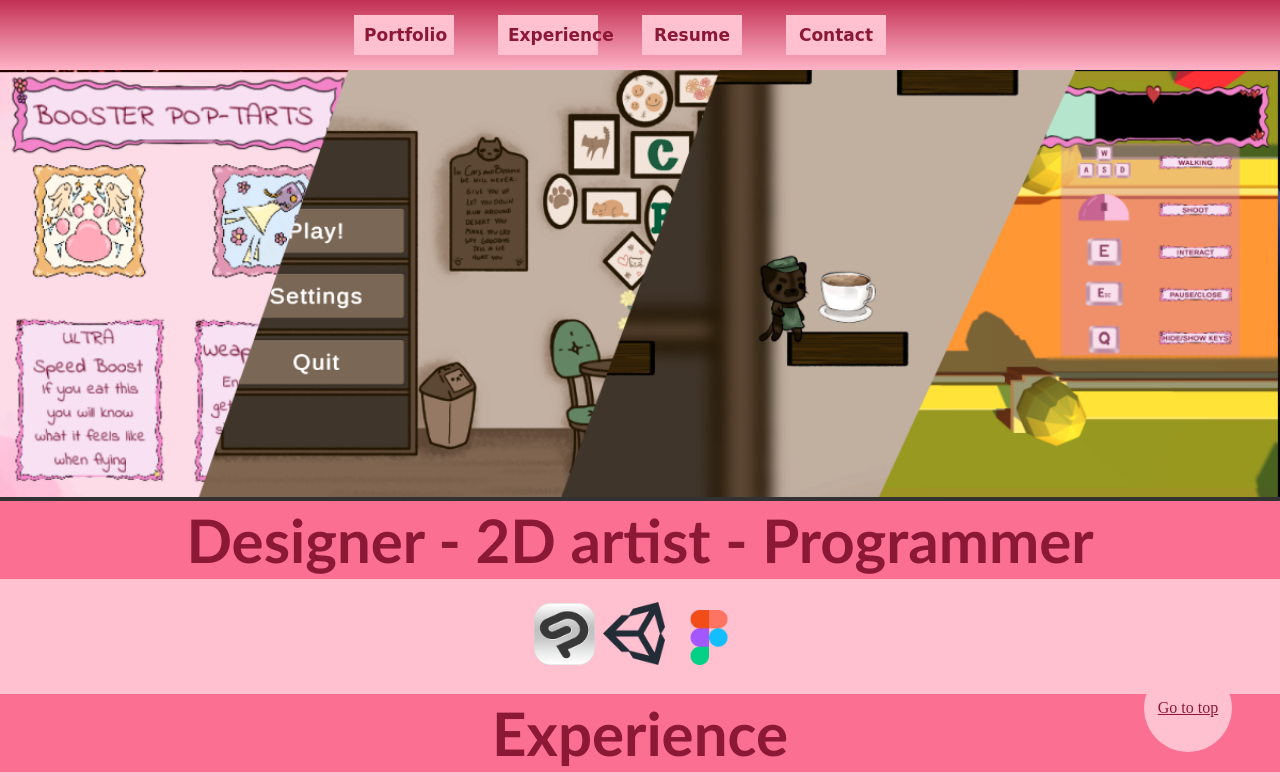
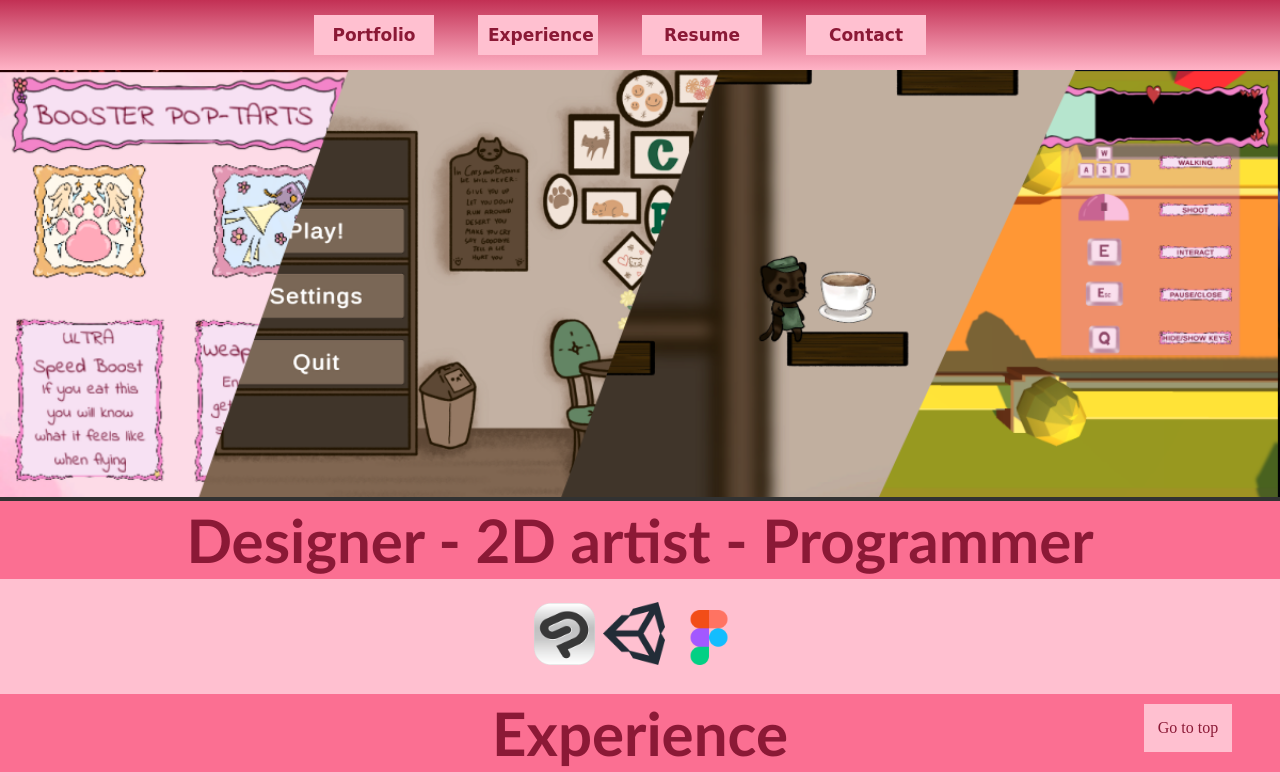
Before and after one commit to Fella2P/Fella2P.github.io, a website built with webpack: page index.html in a window 1280 px wide. Shown: the top 776 px of the page. Built offline with nearby package versions, Linux system fonts and the light colour scheme.

Commit message:
almost full

```diff
--- a/css/style.css
+++ b/css/style.css
@@ -18,7 +18,7 @@ header
     font-size:17px;
     margin-right: 40px;
     padding: 10px;
-    width: 100px;
+    width: 120px;
     text-align: center;
 
   }
@@ -132,12 +132,14 @@ header
   align-items: center;
   justify-content: center;
   margin: 0 3em 3em 0;
-  border-radius: 50%;
+
   padding: .25em;
   width: 80px;
-  height: 80px;
+  height: 40px;
   background-color: rgba(255, 192, 208, 1);
   color: rgba(139, 25, 54, 1);
+
+  text-decoration: none;
 }
 
 .BSRAButton
```
